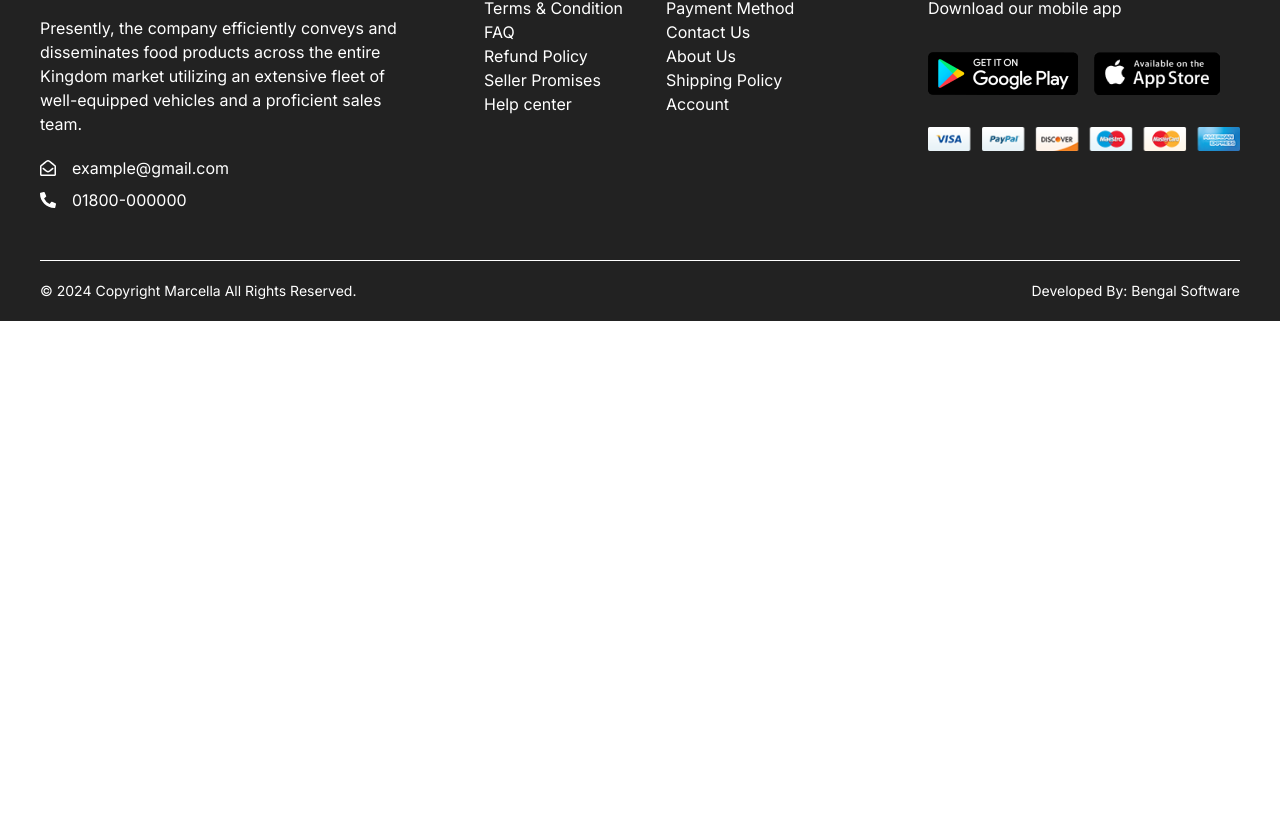
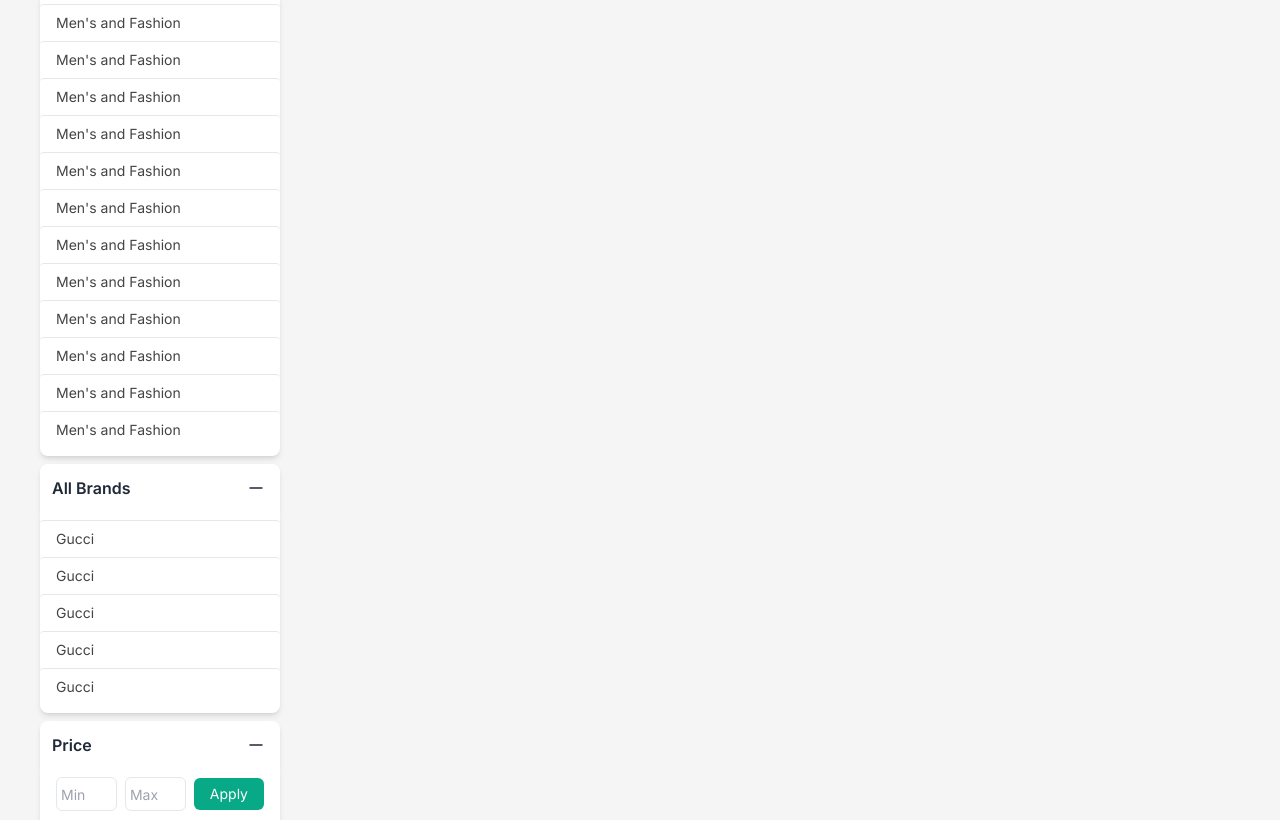
Before and after one commit to BengalSoftware/Marcella-Ecommerce-Frontend, a Next.js app: page /products in a window 1280 px wide. Shown: the part 220-1040 px from the top of the page. Before the commit the page ends 800 px from the top, so only its background shows below. Built offline with nearby package versions, Linux system fonts and the light colour scheme.

Commit message:
add filter sidebar

```diff
--- a/src/app/products/page.js
+++ b/src/app/products/page.js
@@ -1,9 +1,21 @@
+import FilterSidebar from '@/components/productSearching/filterSidebar/FilterSidebar';
 import React from 'react';
 
 const ProductsPage = () => {
     return (
-        <div>
+        <div className="bg-[#f5f5f5]">
+            <div className="container mx-auto py-1 md:py5 xl:py-10">
+                <div className="mx-4 md:mx-0">
+                    <div className='grid grid-cols-5'>
+                        <div className='md:col-span-1'>
+                            <FilterSidebar />
+                        </div>
+                        <div className='md:col-span-4'>
 
+                        </div>
+                    </div>
+                </div>
+            </div>
         </div>
     );
 };
--- /dev/null
+++ b/src/components/productSearching/filterAccordion/FilterAccordion.jsx
@@ -0,0 +1,35 @@
+'use client'
+import { useState } from 'react';
+import { BsPlus } from "react-icons/bs";
+import { HiOutlineMinusSmall } from "react-icons/hi2";
+
+const FilterAccordion = ({ children, title }) => {
+    const [isOpen, setIsOpen] = useState(true);
+
+    const toggleAccordion = () => {
+        setIsOpen(!isOpen);
+    };
+
+    return (
+        <div className='my-2'>
+            <button
+                type='button'
+                className={`bg-white shadow-md rounded-t-lg font-[400] text-start flex items-center justify-between p-3 cursor-pointer group w-full text-gray-800 border-0 ${isOpen ? 'rounded-b-none' : 'rounded-b-lg'}`}
+                onClick={toggleAccordion}
+            >
+                <p className='font-semibold'>{title}</p>
+                {
+                    isOpen ? <HiOutlineMinusSmall className='text-2xl' /> : <BsPlus className='text-2xl' />
+                }
+            </button>
+            <div
+                className={`bg-white shadow-md overflow-hidden ${isOpen ? 'h-fit overflow-visible rounded-b-lg duration-500 ease-in delay-75' : 'h-0'
+                    }`}
+            >
+                {children}
+            </div>
+        </div>
+    );
+};
+
+export default FilterAccordion;
--- /dev/null
+++ b/src/components/productSearching/filterSidebar/FilterSidebar.jsx
@@ -0,0 +1,54 @@
+import React from 'react';
+import FilterAccordion from '../filterAccordion/FilterAccordion';
+import Link from 'next/link';
+
+const FilterSidebar = () => {
+    return (
+        <div>
+            {/* categories  */}
+            <FilterAccordion
+                title={'All Categories'}
+            >
+                <ul className='py-2'>
+                    {
+                        Array(12).fill().map((_, idx) =>
+                            <li key={idx}>
+                                <Link href='/' className='w-full block rounded px-4 py-2 text-sm text-dark hover:bg-[#f5f5f5] border-t'>Men's and Fashion</Link>
+                            </li>
+                        )
+                    }
+                </ul>
+            </FilterAccordion>
+
+            {/* brands  */}
+            <FilterAccordion
+                title={'All Brands'}
+            >
+                <ul className='py-2'>
+                    {
+                        Array(5).fill().map((_, idx) =>
+                            <li key={idx}>
+                                <Link href='/' className='w-full block rounded px-4 py-2 text-sm text-dark hover:bg-[#f5f5f5] border-t'>Gucci</Link>
+                            </li>
+                        )
+                    }
+                </ul>
+            </FilterAccordion>
+
+
+            {/* Price  */}
+            <FilterAccordion
+                title={'Price'}
+            >
+                <div className='px-4 pt-2 pb-4 flex items-center justify-between gap-2'>
+                    <input className='border outline-none p-1 rounded-md placeholder:text-sm w-full' type="number" placeholder='Min' name="min" id="" />
+                    <input className='border outline-none p-1 rounded-md placeholder:text-sm w-full' type="number" placeholder='Max' name="max" id="" />
+                    <button className='bg-primary rounded-md px-4 py-1.5 text-sm text-white hover:bg-dark'>Apply</button>
+                </div>
+            </FilterAccordion>
+
+        </div>
+    );
+};
+
+export default FilterSidebar;
```
Also changed, not shown: 1 other file (tests, documents, lock files or other folders).
